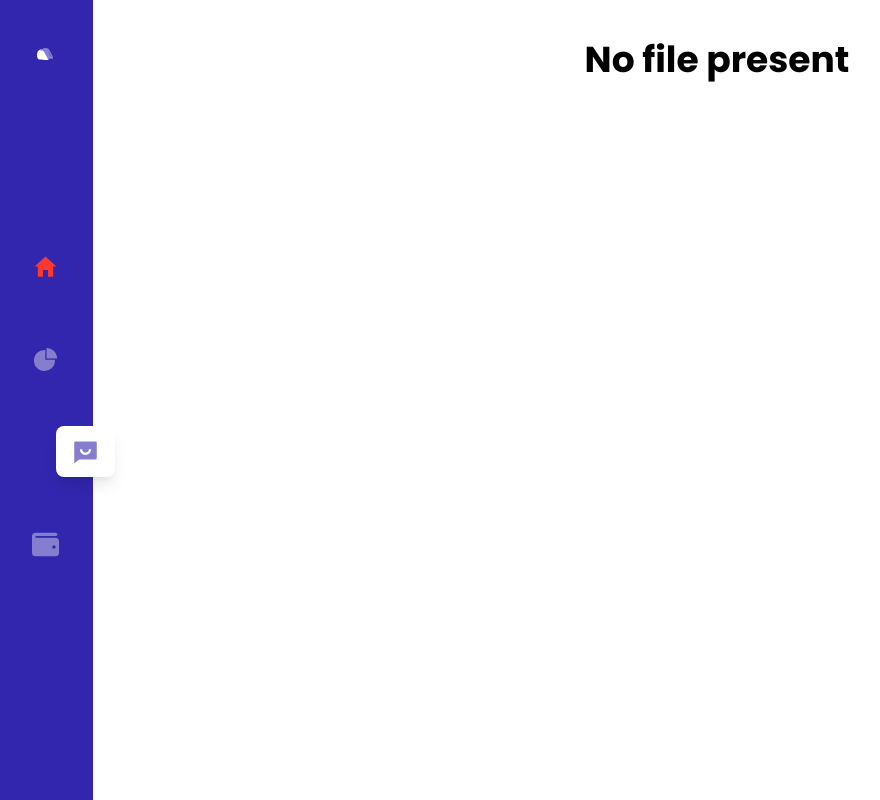
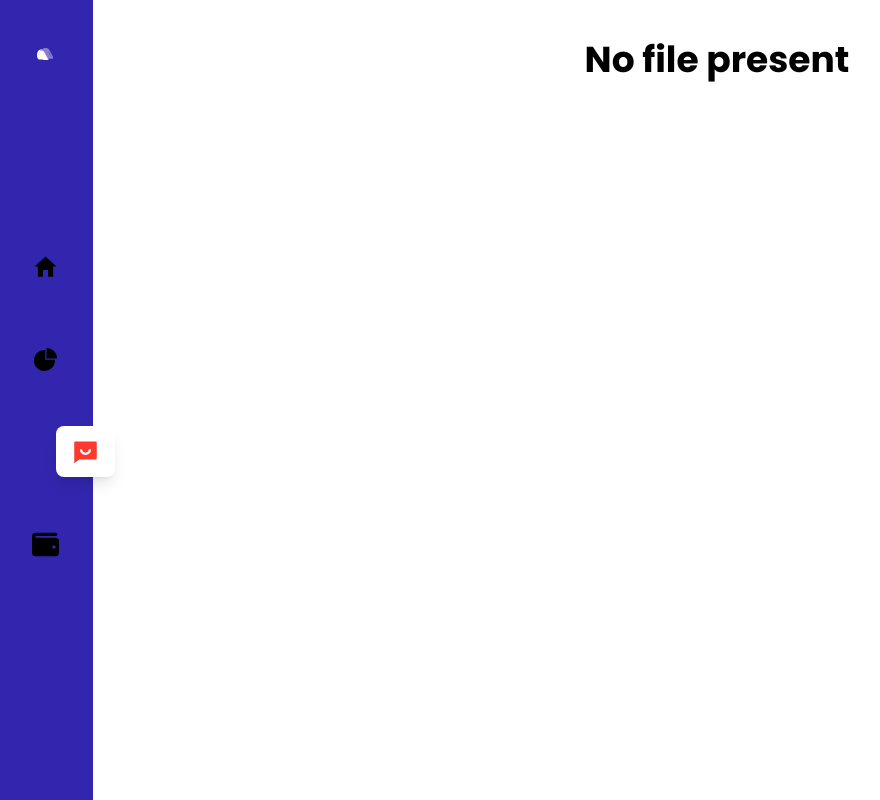
Before and after one commit to DavidWaza/fleek-dashboard, a Next.js app: page /chat in a window 1280 px wide. Shown: the whole page, without its empty margins (3-883 px from the left). Built offline with nearby package versions, Linux system fonts and the light colour scheme.

Commit message:
fixed the button onclick on sidebar

```diff
--- a/src/app/Components/Header/MobileNav/BottomMobileNav.tsx
+++ b/src/app/Components/Header/MobileNav/BottomMobileNav.tsx
@@ -58,7 +58,7 @@ const MobileNav = () => {
   };
 
   return (
-    <div className="bg-[#3226AE] rounded-t-[60px] fixed bottom-0 left-0 right-0">
+    <div className="bg-[#3226AE] rounded-t-[60px] fixed z-30 bottom-0 left-0 right-0">
       <div className="px-10">
         <div className="flex gap-[4rem] justify-center">
           {iconsList.map((icon, index) => (
--- a/src/app/Components/LineGraph/LineGraph.tsx
+++ b/src/app/Components/LineGraph/LineGraph.tsx
@@ -14,6 +14,7 @@ const LineGraph = () => {
   const options = {
     title: "Spent Time",
     curveType: "function",
+    responsive:true,
 
     colors: ['red'],
     hAxis: {
--- a/src/app/Components/Maingraph/Maingraph.tsx
+++ b/src/app/Components/Maingraph/Maingraph.tsx
@@ -29,10 +29,10 @@ const options = {
   backgroundColor: "#f9f8ff",
   candlestick: {
     fallingColor: {
-      strokeWidth: 1, // Adjust the stroke width for falling candlesticks
+      strokeWidth: 1,
     },
     risingColor: {
-      strokeWidth: 1, // Adjust the stroke width for rising candlesticks
+      strokeWidth: 1,
     },
   },
 };
--- a/src/app/Components/Sidebar/Sidebar.tsx
+++ b/src/app/Components/Sidebar/Sidebar.tsx
@@ -12,12 +12,16 @@ const Sidebar = () => {
   const pathname = usePathname();
   const [isColorActive, setIsColorActive] = useState("text-[#857ECE]");
 
+  const handleColorActive = () => {
+setIsColorActive('text-[#FC392F]')
+  }
   const iconsList = [
     {
       icon: (
         <IoMdHome
           size={27}
-          className={isColorActive ? "text-[#FC392F]" : "text-[#857ECE]"}
+          className={''}
+          onClick={handleColorActive}
         />
       ),
       label: "Home",
@@ -27,7 +31,8 @@ const Sidebar = () => {
       icon: (
         <AiFillPieChart
           size={27}
-          className={!isColorActive ? "text-[#FC392F]" : "text-[#857ECE]"}
+          className={''}
+          onClick={handleColorActive}
         />
       ),
       label: "Statistics",
@@ -37,7 +42,8 @@ const Sidebar = () => {
       icon: (
         <RiChatSmileFill
           size={27}
-          className={!isColorActive ? "text-[#FC392F]" : "text-[#857ECE]"}
+          className={''}
+          onClick={handleColorActive}
         />
       ),
       label: "Chat",
@@ -47,7 +53,8 @@ const Sidebar = () => {
       icon: (
         <FaWallet
           size={27}
-          className={!isColorActive ? "text-[#FC392F]" : "text-[#857ECE]"}
+          className={''}
+          onClick={handleColorActive}
         />
       ),
       label: "Wallet",
```
